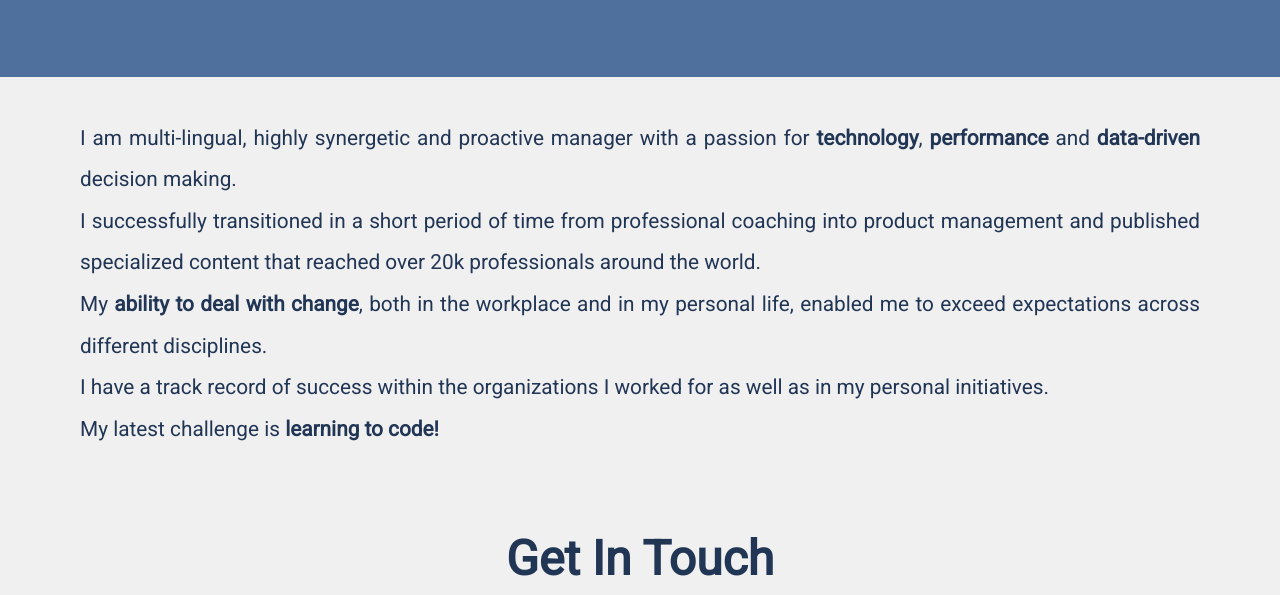
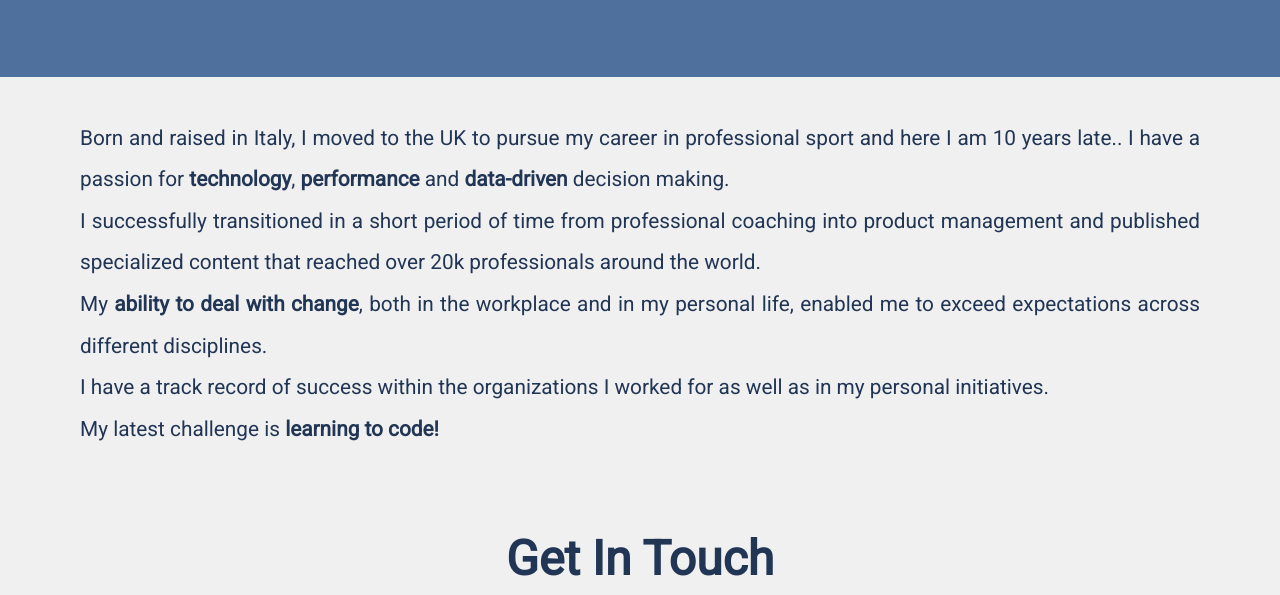
Before and after one commit to simonelacava/website, a plain HTML site: page index.html in a window 1280 px wide. Shown: the part 3472-4067 px from the top of the page. Drawn offline with Linux system fonts and the light colour scheme.

Commit message:
Update index.html

```diff
--- a/index.html
+++ b/index.html
@@ -116,7 +116,7 @@
         <h2>About Me</h2>
         </div>
         <div class="container_about dark-blue">
-          <p>I am multi-lingual, highly synergetic and proactive manager with a passion for <b>technology</b>, <b>performance</b> and <b>data-driven</b> decision making. <br/>
+          <p>Born and raised in Italy, I moved to the UK to pursue my career in professional sport and here I am 10 years late.. I have a passion for <b>technology</b>, <b>performance</b> and <b>data-driven</b> decision making. <br/>
             I successfully transitioned in a short period of time from professional coaching into product management and published specialized content that reached over 20k professionals around the world. <br/>
             My <b>ability to deal with change</b>, both in the workplace and in my personal life, enabled me to exceed expectations across different disciplines. <br/>
             I have a track record of success within the organizations I worked for as well as in my personal initiatives. <br/>
```
